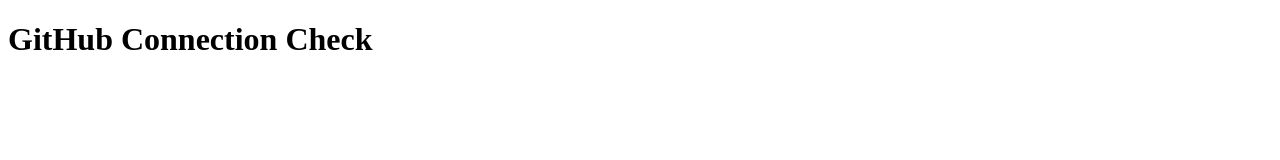
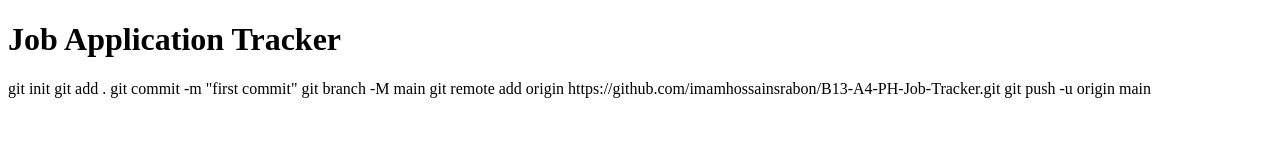
Before and after one commit to imamhossainsrabon/B13-A4-PH-Job-Tracker, a plain HTML site: page index.html in a window 1280 px wide. Drawn offline with Linux system fonts and the light colour scheme.

Commit message:
Remove test text from homepage

```diff
--- a/index.html
+++ b/index.html
@@ -8,8 +8,15 @@
 </head>
 
 <body>
-    <h1>GitHub Connection Check</h1>
+    <h1>Job Application Tracker</h1>
 
 </body>
 
 </html>
+
+git init
+git add .
+git commit -m "first commit"
+git branch -M main
+git remote add origin https://github.com/imamhossainsrabon/B13-A4-PH-Job-Tracker.git
+git push -u origin main
```
